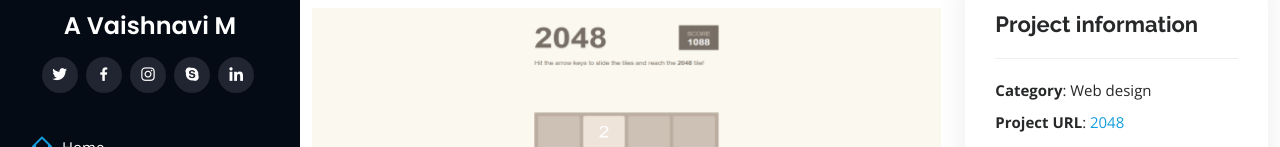
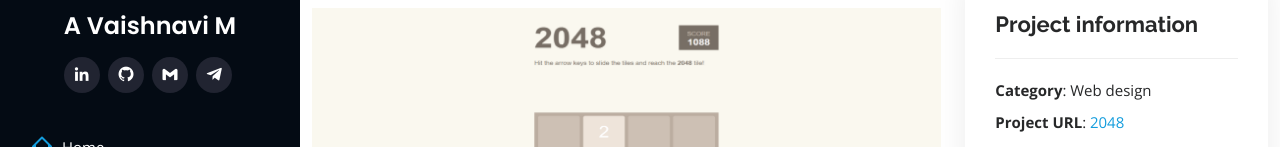
Before and after one commit to Ananta-Vaishnavi/Portfolio, a plain HTML site: page project 2.html in a window 1280 px wide. Shown: the part 138-285 px from the top of the page. Drawn offline with nearby package versions, Linux system fonts and the light colour scheme.

Commit message:
Update project 2.html
fixed icons in header

```diff
--- a/project 2.html
+++ b/project 2.html
@@ -54,11 +54,30 @@
           />
           <h1 class="text-light"><a href="index.html">A Vaishnavi M</a></h1>
           <div class="social-links mt-3 text-center">
-            <a href="#" class="twitter"><i class="bx bxl-twitter"></i></a>
-            <a href="#" class="facebook"><i class="bx bxl-facebook"></i></a>
-            <a href="#" class="instagram"><i class="bx bxl-instagram"></i></a>
-            <a href="#" class="google-plus"><i class="bx bxl-skype"></i></a>
-            <a href="#" class="linkedin"><i class="bx bxl-linkedin"></i></a>
+            <a
+              href="https://www.linkedin.com/in/ananta-vaishnavi/"
+              target="_blank"
+              class="linkedin"
+              ><i class="bx bxl-linkedin"></i
+            ></a>
+            <a
+              href="https://github.com/Ananta-Vaishnavi"
+              target="_blank"
+              class="github"
+              ><i class="bx bxl-github"></i
+            ></a>
+            <a
+              href="mailto:movvavaishnavi2503@gmail.com"
+              target="_blank"
+              class="gmail"
+              ><i class="bx bxl-gmail"></i
+            ></a>
+            <a
+              href="https://t.me/Schrodingers_kity"
+              target="_blank"
+              class="telegram"
+              ><i class="bx bxl-telegram"></i
+            ></a>
           </div>
         </div>
 
```
